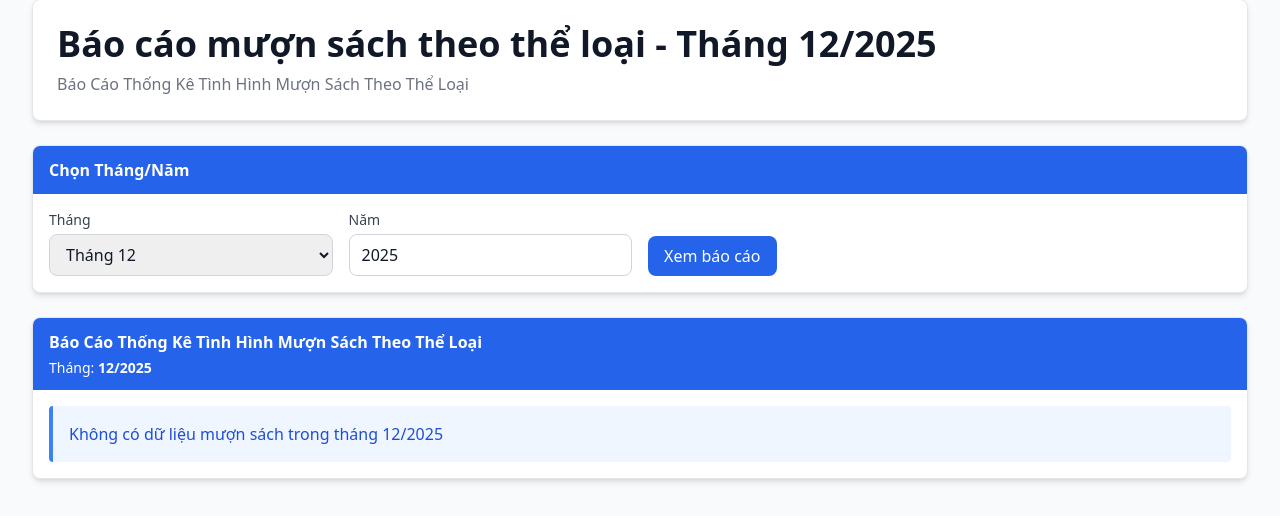
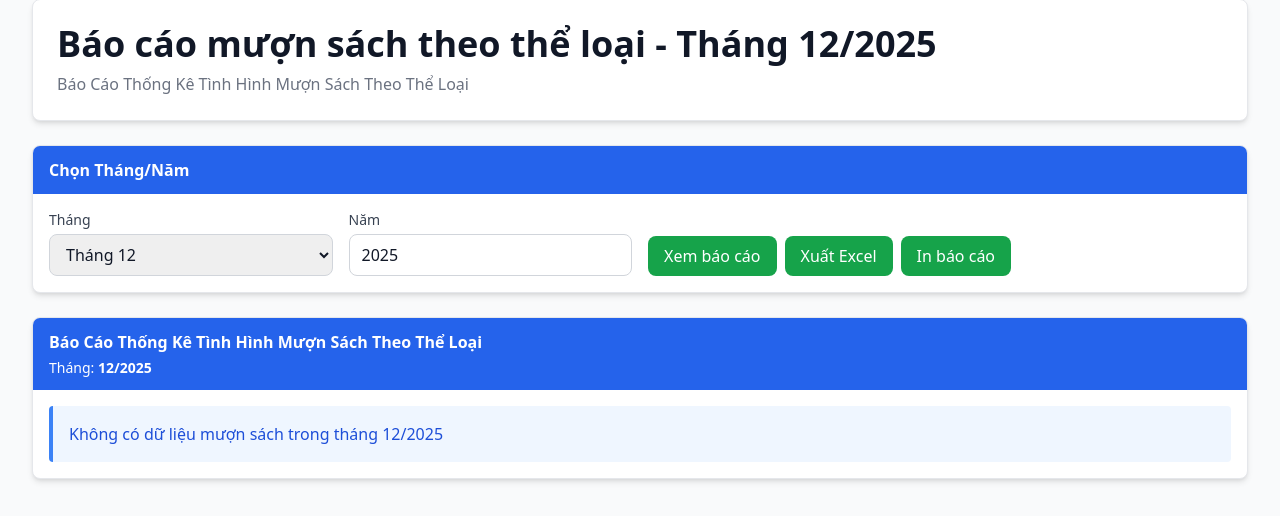
Before and after one commit to WanThinnn/Library-Management-System, a Django app: page /report/borrow-by-category/ in a window 1280 px wide. Shown: the part 97-613 px from the top of the page. Run offline with Django 5.2, Linux system fonts and the light colour scheme; the visitor is signed in with stand-in values (Sample User, id 1); data that the repository does not hold is empty; some libraries are stand-ins or nearby versions.

Commit message:
feat: Add new report page for book borrowing statistics by category with month/year selection and export/print options.

```diff
--- a/src/templates/app/reports/report_borrow_by_category.html
+++ b/src/templates/app/reports/report_borrow_by_category.html
@@ -37,10 +37,28 @@
                        value="{{ year }}" min="2000" max="2100" required>
             </div>
             <div class="md:col-span-6 flex flex-wrap gap-2">
-                <button type="submit" class="bg-blue-600 hover:bg-blue-700 text-white font-medium py-2 px-4 rounded-lg transition-colors">
+                <button type="submit" class="bg-green-600 hover:bg-green-700 text-white font-medium py-2 px-4 rounded-lg transition-colors">
                     Xem báo cáo
                 </button>
+                <a href="{% url 'report_borrow_by_category_excel' %}?month={{ month }}&year={{ year }}"  class="bg-green-600 hover:bg-green-700 text-white font-medium py-2 px-4 rounded-lg transition-colors">
+                    Xuất Excel
+                </a>
+                <button onclick="window.print()" class="bg-green-600 hover:bg-green-700 text-white font-medium py-2 px-4 rounded-lg transition-colors">
+                    In báo cáo
+                </button>
             </div>
+
+            {% comment %}
+            <!-- Nút in và xuất -->
+            <div class="mt-4 flex gap-2 justify-center">
+                <button onclick="window.print()" class="bg-green-600 hover:bg-cyan-600 text-white font-medium py-2 px-4 rounded-lg transition-colors">
+                    In báo cáo
+                </button>
+                <a href="{% url 'report_borrow_by_category_excel' %}?month={{ month }}&year={{ year }}" class="bg-green-600 hover:bg-green-700 text-white font-medium py-2 px-4 rounded-lg transition-colors">
+                    Xuất Excel
+                </a>
+            </div>
+            {% endcomment %}
         </form>
     </div>
 </div>
@@ -85,15 +103,6 @@
                 </table>
             </div>
 
-            <!-- Nút in và xuất -->
-            <div class="mt-4 flex gap-2 justify-center">
-                <button onclick="window.print()" class="bg-green-600 hover:bg-cyan-600 text-white font-medium py-2 px-4 rounded-lg transition-colors">
-                    In báo cáo
-                </button>
-                <a href="{% url 'report_borrow_by_category_excel' %}?month={{ month }}&year={{ year }}" class="bg-green-600 hover:bg-green-700 text-white font-medium py-2 px-4 rounded-lg transition-colors">
-                    Xuất Excel
-                </a>
-            </div>
         {% else %}
             <div class="bg-blue-50 border-l-4 border-blue-500 text-blue-700 p-4 rounded">
                 Không có dữ liệu mượn sách trong tháng {{ month }}/{{ year }}
```
